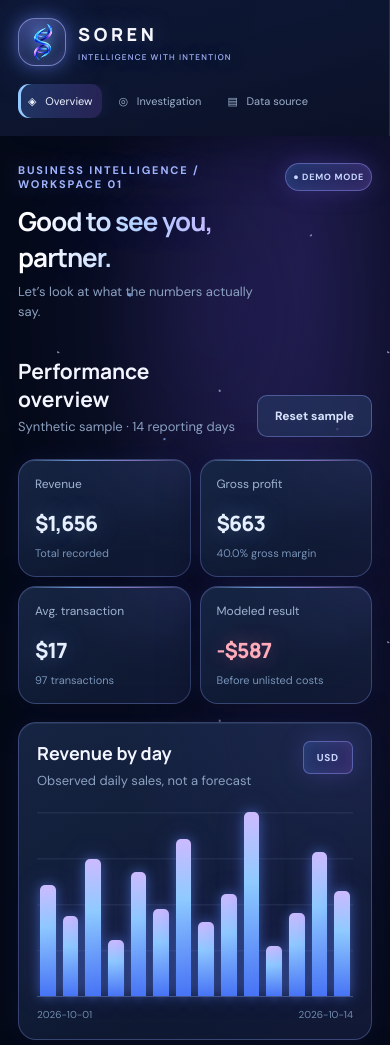
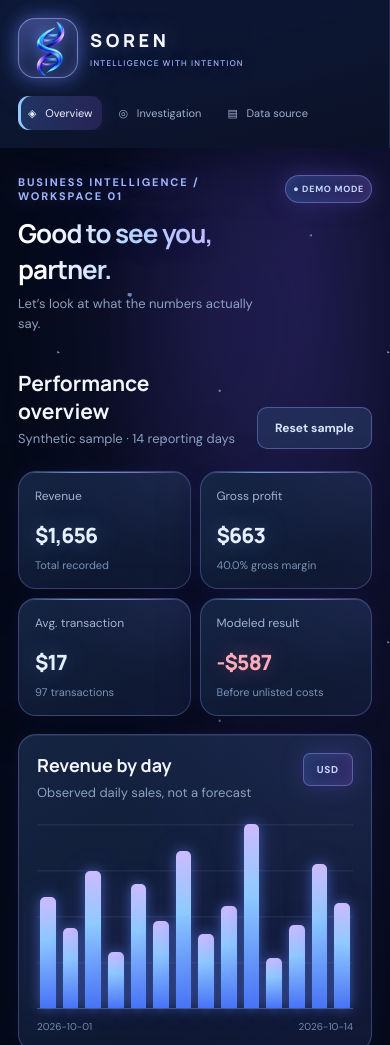
Before and after one commit to sleepypig321/Soren-ai, a website built with Vite: page index.html in a window 390 px wide. Shown: the top 1045 px of the page. Built offline with nearby package versions, Linux system fonts and the light colour scheme.

Commit message:
Size approved DNA artwork consistently in desktop and mobile branding

```diff
--- a/src/style.css
+++ b/src/style.css
@@ -103,3 +103,8 @@ input[type=number]{background:#0d1731ec;border-color:#7993df7f;box-shadow:inset
 .mark{display:grid;place-items:center;width:58px;height:58px;flex:0 0 58px;padding:5px;border-radius:17px}
 .mark img{display:block;width:46px;height:46px;object-fit:contain;filter:drop-shadow(0 0 7px #78b5ff8a)}
 @media(max-width:700px){.mark{width:48px;height:48px;flex-basis:48px;padding:3px}.mark img{width:40px;height:40px}}
+
+/* Approved source artwork: do not redraw or recolor the DNA mark. */
+.mark{width:74px;height:74px;flex:0 0 74px;padding:0;overflow:hidden}
+.mark img{width:74px;height:74px;max-width:none;object-fit:contain;filter:drop-shadow(0 0 6px #6f95ff55)}
+@media(max-width:700px){.mark{width:60px;height:60px;flex-basis:60px;padding:0}.mark img{width:60px;height:60px}}
```
